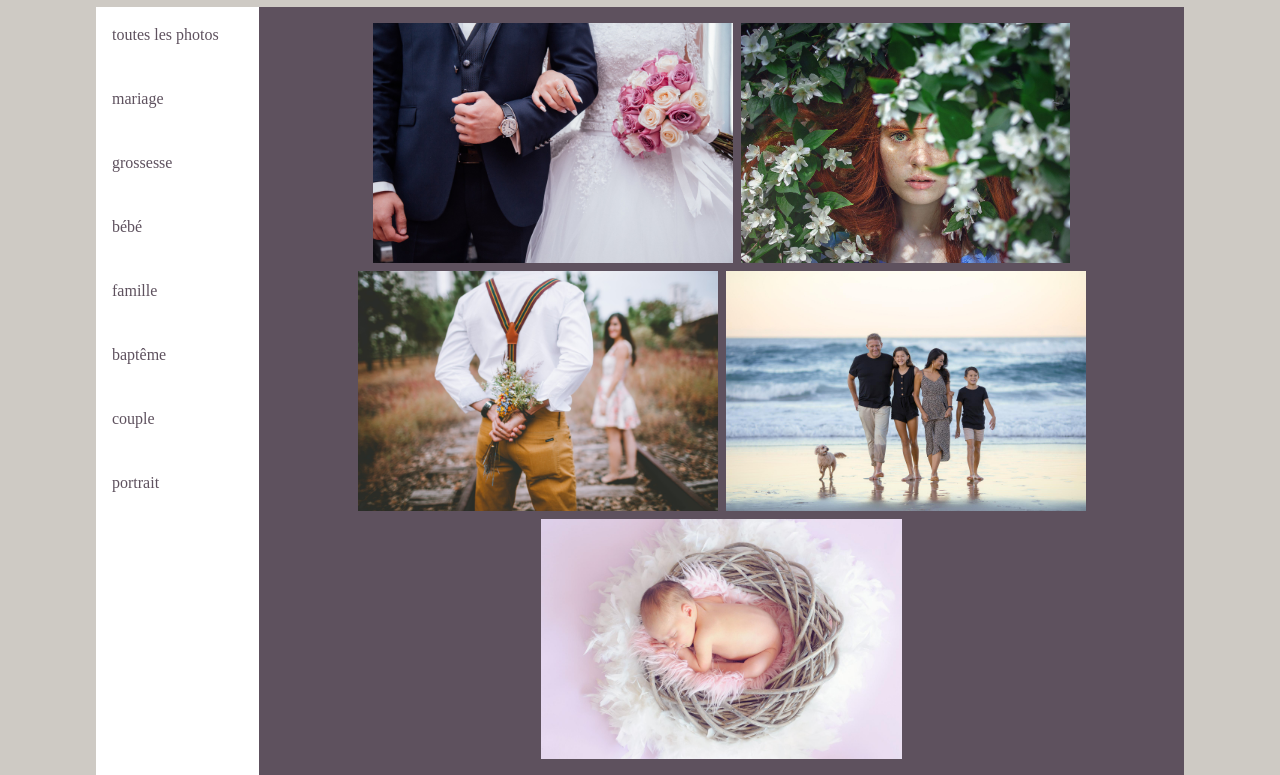
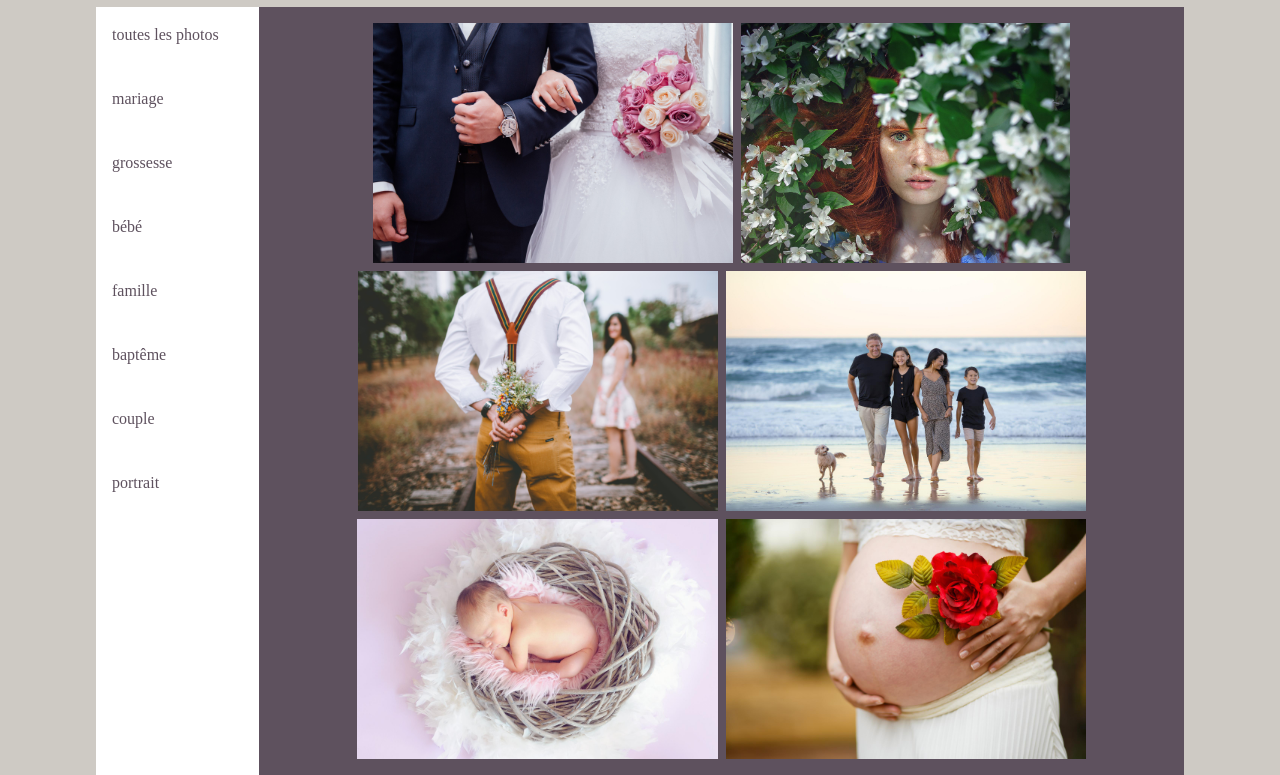
Before and after one commit to CaroVez/photographe, an Eleventy site: page src/galerie.md in a window 1280 px wide. Shown: the part 175-950 px from the top of the page. Built offline with nearby package versions, Linux system fonts and the light colour scheme; Eleventy itself is replaced by a stand-in of ours; files that its build step writes are made by us from their sources; a web font is replaced by a local one.

Commit message:
Update from Forestry.io Charles Cantin updated src/galerie.md

```diff
--- a/src/galerie.md
+++ b/src/galerie.md
@@ -2,4 +2,4 @@
 layout: galerie.njk
 
 ---
-![wedding](/photos/wedding001.jpg)![portrait](/photos/portrait001.jpg)![couple](/photos/couple001.jpg)![family](/photos/family001.jpg)![baby](/photos/baby001.jpg)
+![wedding](/photos/wedding001.jpg)![portrait](/photos/portrait001.jpg)![couple](/photos/couple001.jpg)![family](/photos/family001.jpg)![baby](/photos/baby001.jpg)![pregnancy](/photos/pregnancy001.jpg)
```
